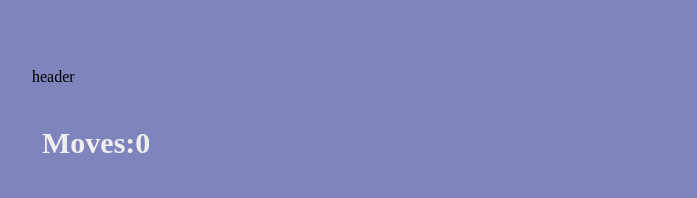
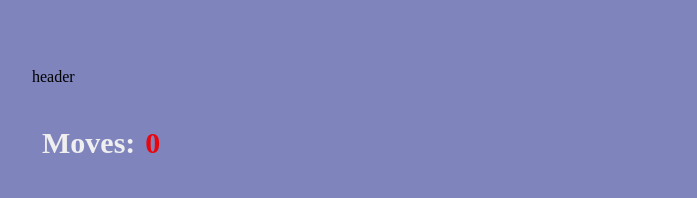
Before and after one commit to coolcrazyfox/UFO-Mini-Game-ReactJS, a React (Create React App) app: page / in a window 1280 px wide. Shown: the top 198 px of the page, without its empty margins (293-990 px from the left). Built offline with nearby package versions, Linux system fonts and the light colour scheme.

Commit message:
changes Cards

```diff
--- a/src/components/Cards/Cards.jsx
+++ b/src/components/Cards/Cards.jsx
@@ -44,7 +44,9 @@ const Cards = () => {
   }, []);
   return (
     <div className="container">
-      <p className="number_of_strokes">Moves:{moves}</p>
+      <p className="number_of_strokes">
+        Moves:<span className="point">{moves}</span>
+      </p>
       <div className="box_cards">
         {initCards.map((card, index) => {
           let isFlipped = false;
--- a/src/styles/Cards.css
+++ b/src/styles/Cards.css
@@ -18,6 +18,10 @@ body {
   font-weight: bold;
   color: #efeff0;
   padding: 10px;
+}
+.point {
+  padding-left: 10px;
+  color: #ea060e;
 }
 .box_cards {
   display: grid;
```
